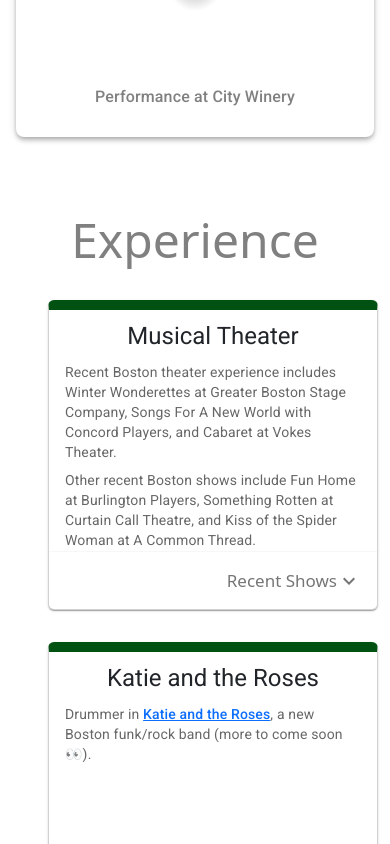
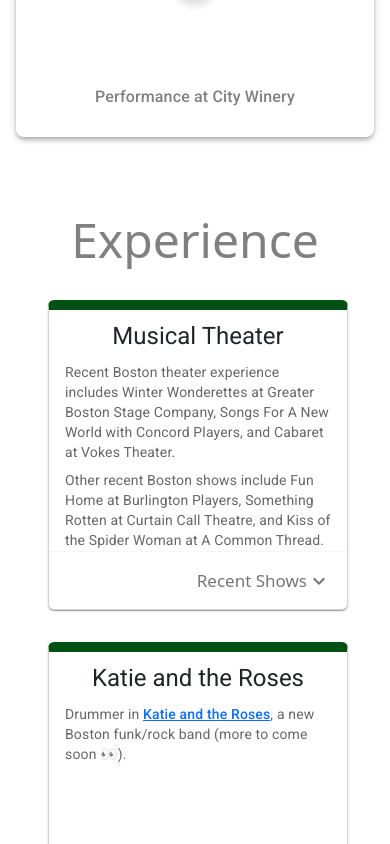
Before and after one commit to etancohn/Etan-Music-Website, a React (Vite) app: page / in a window 390 px wide. Shown: the part 644-1488 px from the top of the page. Built offline with nearby package versions, Linux system fonts and the light colour scheme; no server answers.

Commit message:
revert width change

```diff
--- a/src/MusicCard.css
+++ b/src/MusicCard.css
@@ -29,7 +29,7 @@
 
 @media (max-width: 460px) {
     .card {
-      width: 330px;
+      width: 300px;
     }
 }
 
```
